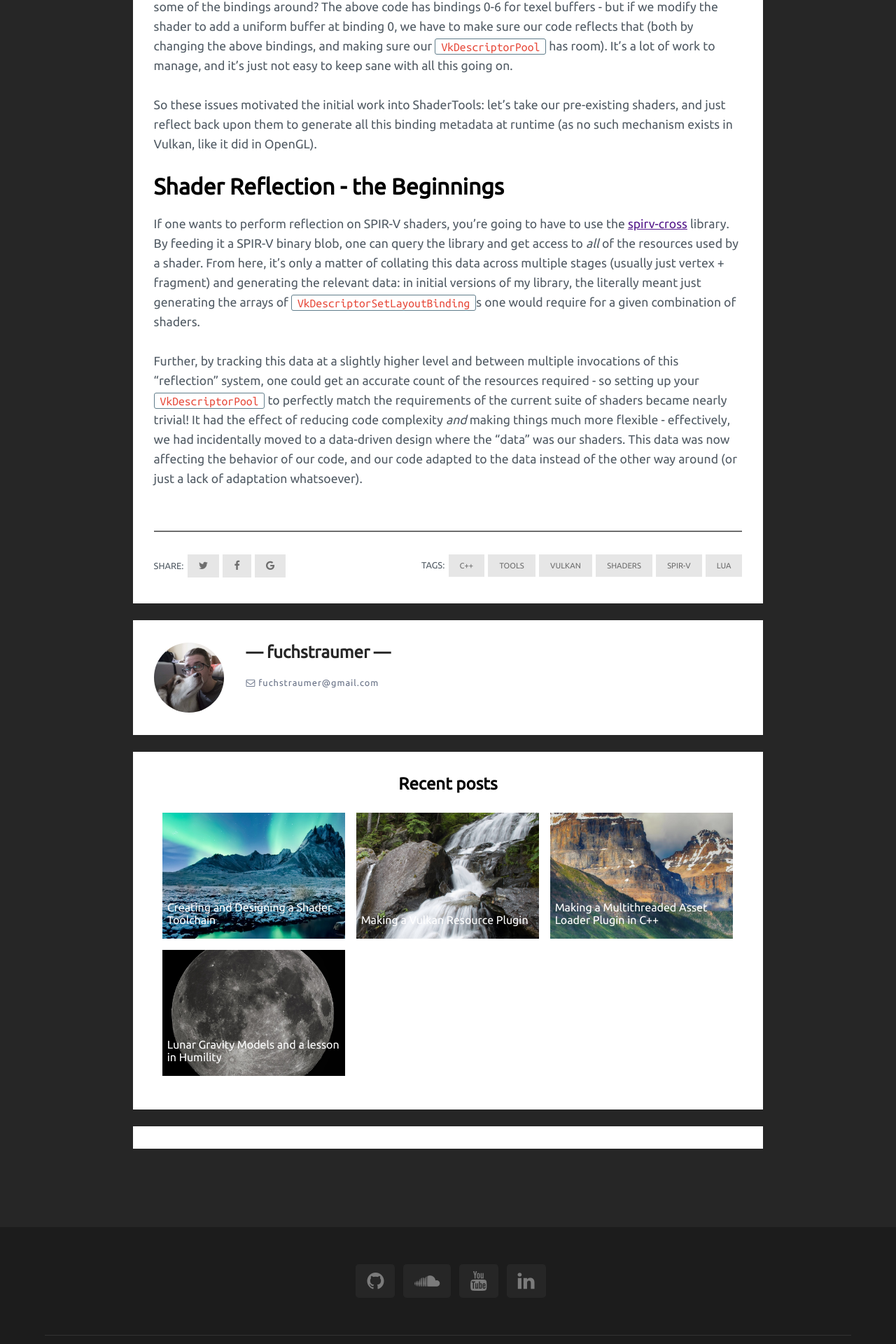
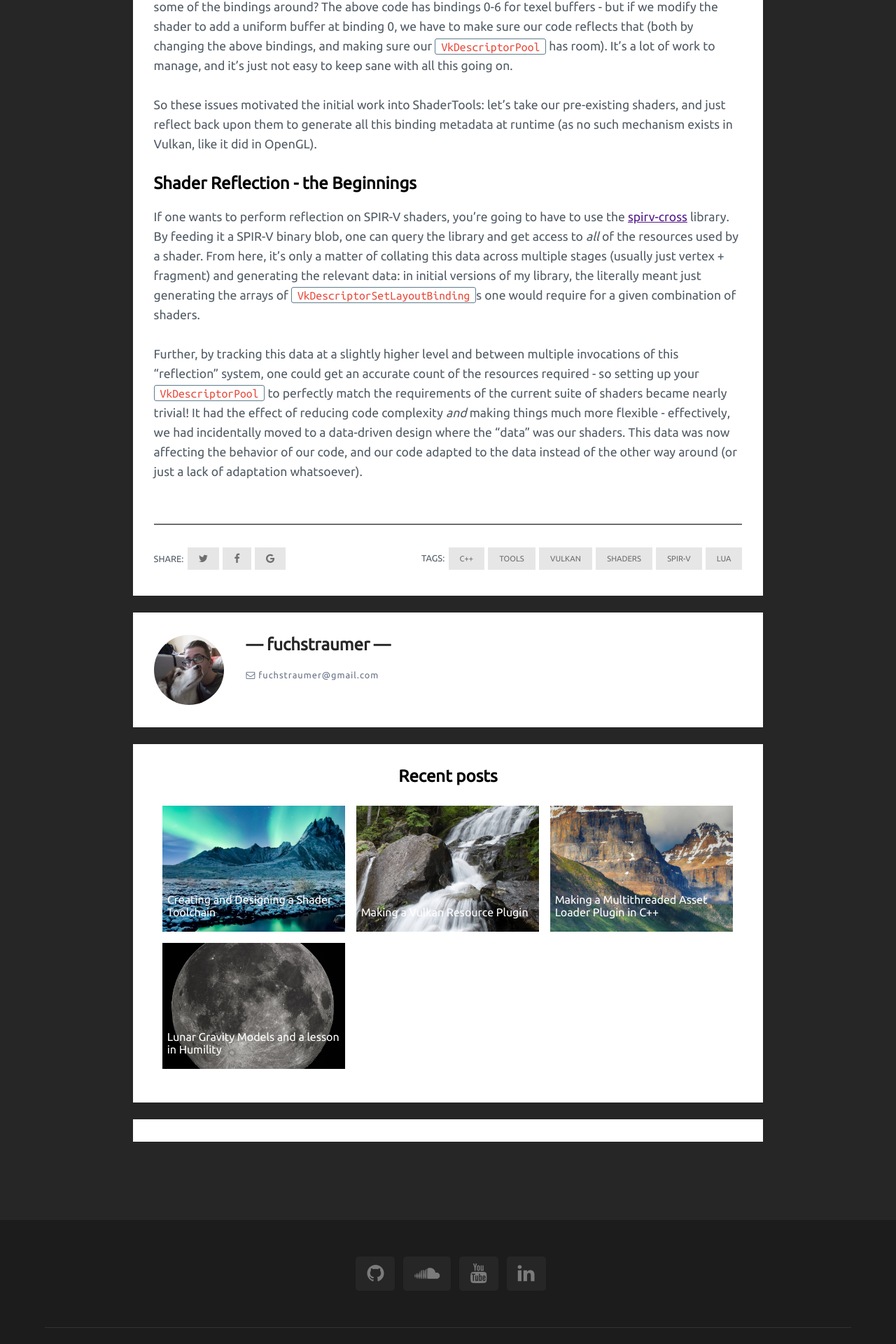
Before and after one commit to fuchstraumer/fuchstraumer.github.io, a Jekyll site: the page built from _posts/2018-9-2-Shader-Toolchain.md, in a window 1280 px wide. Shown: the part 2425-4345 px from the top of the page at 70% size. Built offline with Jekyll 4.4.1, drawn with Linux system fonts in a browser that asks for light colours; comment, search, counter and statistics services are not loaded.

Commit message:
that heading is way too intense

```diff
--- a/_posts/2018-9-2-Shader-Toolchain.md
+++ b/_posts/2018-9-2-Shader-Toolchain.md
@@ -63,7 +63,7 @@ And the gift keeps giving: Vulkan descriptor sets are allocated from `VkDescript
 
 So these issues motivated the initial work into ShaderTools: let's take our pre-existing shaders, and just reflect back upon them to generate all this binding metadata at runtime (as no such mechanism exists in Vulkan, like it did in OpenGL).
 
-# Shader Reflection - the Beginnings
+## Shader Reflection - the Beginnings
 
 If one wants to perform reflection on SPIR-V shaders, you're going to have to use the [spirv-cross]() library. By feeding it a SPIR-V binary blob, one can query the library and get access to *all* of the resources used by a shader. From here, it's only a matter of collating this data across multiple stages (usually just vertex + fragment) and generating the relevant data: in initial versions of my library, the literally meant just generating the arrays of `VkDescriptorSetLayoutBinding`s one would require for a given combination of shaders.
 
```
